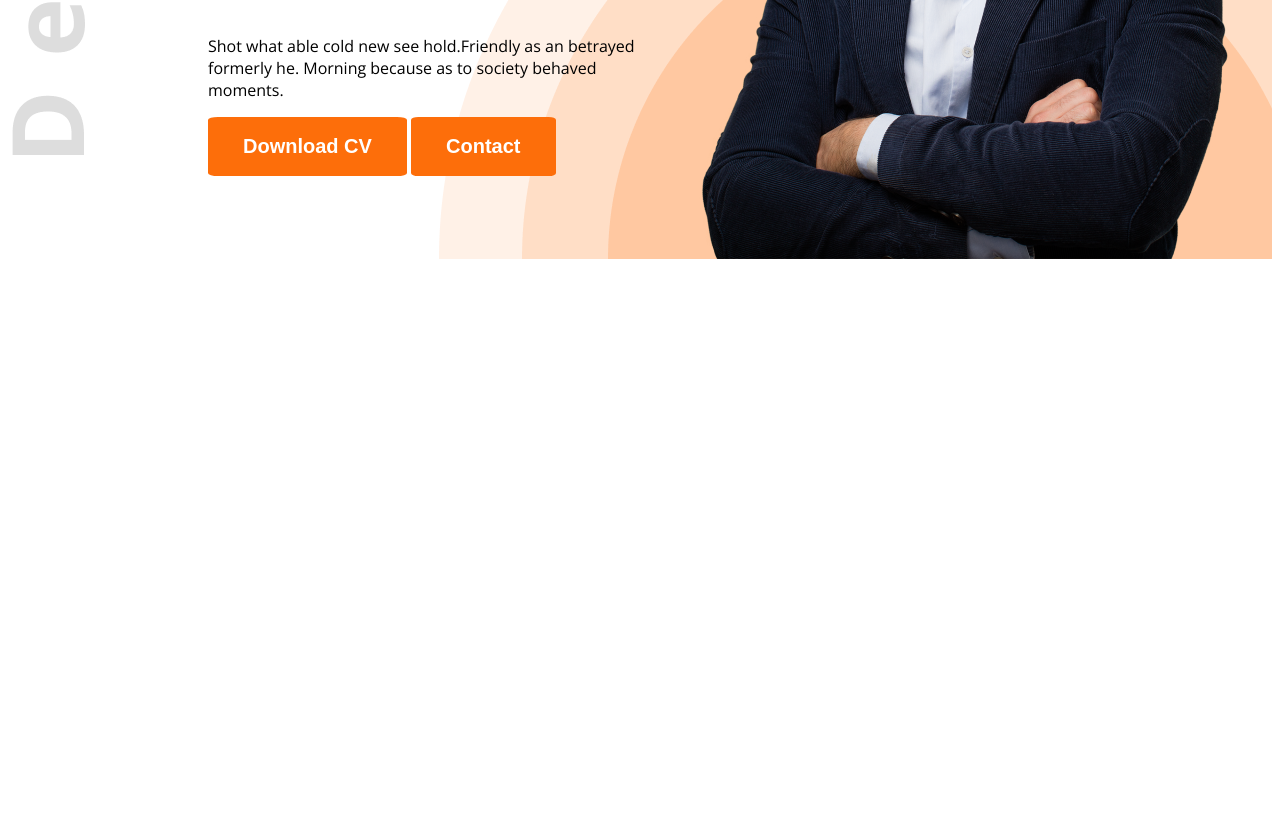
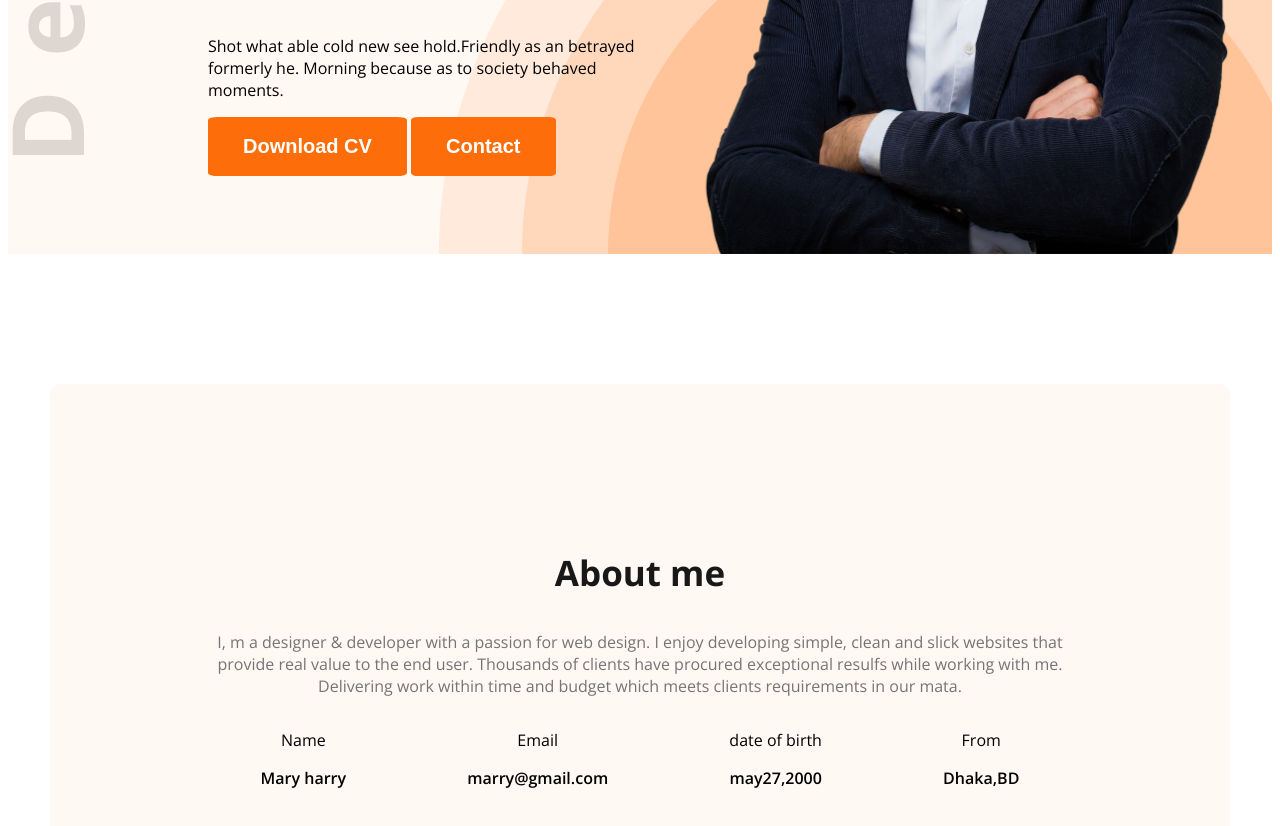
Before and after one commit to josibul/josi-portfolio, a plain HTML site: page index.html in a window 1280 px wide. Shown: the part 616-1442 px from the top of the page. Before the commit the page ends 883 px from the top, so only its background shows below. Drawn offline with nearby package versions, Linux system fonts and the light colour scheme.

Commit message:
added about section

```diff
--- a/index.html
+++ b/index.html
@@ -12,7 +12,7 @@
 </head>
 
 <body class="open-sans-normal">
-    <header class="header">
+    <header class="header secondary-bg">
        <nav>
         <h3 class="nav-title">Ma<span class="text-primary">r</span>y</h3>
         <ul>
@@ -33,8 +33,32 @@
         <img class="banner-profile-pic" src="images/hardy.png" alt="">
        </div>
     </header>
-    <main>
+    <main class="main">
+    <section class="about secondary-bg">
+        <h3 class="section-title">About me</h3>
 
+        <p class="section-description"> I, m a designer & developer with a passion for web design.
+             I enjoy developing simple, clean and slick websites that provide real value to the end user. Thousands of clients have procured exceptional resulfs while working with me.
+             Delivering work within time and budget which meets clients requirements in our mata.</p>
+        <div class="about-items">
+            <div class="about-item">
+                <p class="item-title">Name</p>
+                <p class="item-description">Mary harry</p>
+            </div>
+            <div class="about-item">
+                <p class="item-title">Email</p>
+                <p class="item-description">marry@gmail.com</p>
+            </div>
+            <div class="about-item">
+                <p class="item-title">date of birth</p>
+                <p class="item-description">may27,2000</p>
+            </div>
+            <div class="about-item">
+                <p class="item-title">From</p>
+                <p class="item-description">Dhaka,BD</p>
+            </div>
+        </div>
+    </section>
     </main>
     <footer>
 
--- a/styles/port.css
+++ b/styles/port.css
@@ -6,6 +6,10 @@
     "wdth" 100;
 }
 /* shared styles*/
+.secondary-bg{
+    background-color: #FFF8F3;
+
+}
 .text-primary{
     color: #FD6E0A ;
 }
@@ -22,6 +26,16 @@
    border: none;
 
 
+}
+.section-title{
+    font-size:35px;
+    font-weight:bold;
+    color: #181818;
+
+}
+.section-description{
+    font-size: 18;
+    color: #757575;
 }
 /* header styles*/
 .header{
@@ -74,6 +88,27 @@ nav li a{
     font-weight:bold ;
 }
 .banner-profile-pic{
+   width: 580PX;
+}
+/* main styles*/
+.main{
+    max-width: 1180px;
+    margin: 0 auto;
+
+}
+/*About styles*/
+.about{
+    border-radius: 10px;
+    padding: 130px 150px;
+    text-align: center;
+    margin-top: 130px;
 
 
 }
+.about-items{
+    display: flex;
+    justify-content: space-around;
+}
+.item-description{
+    font-weight: 600;
+}
```
